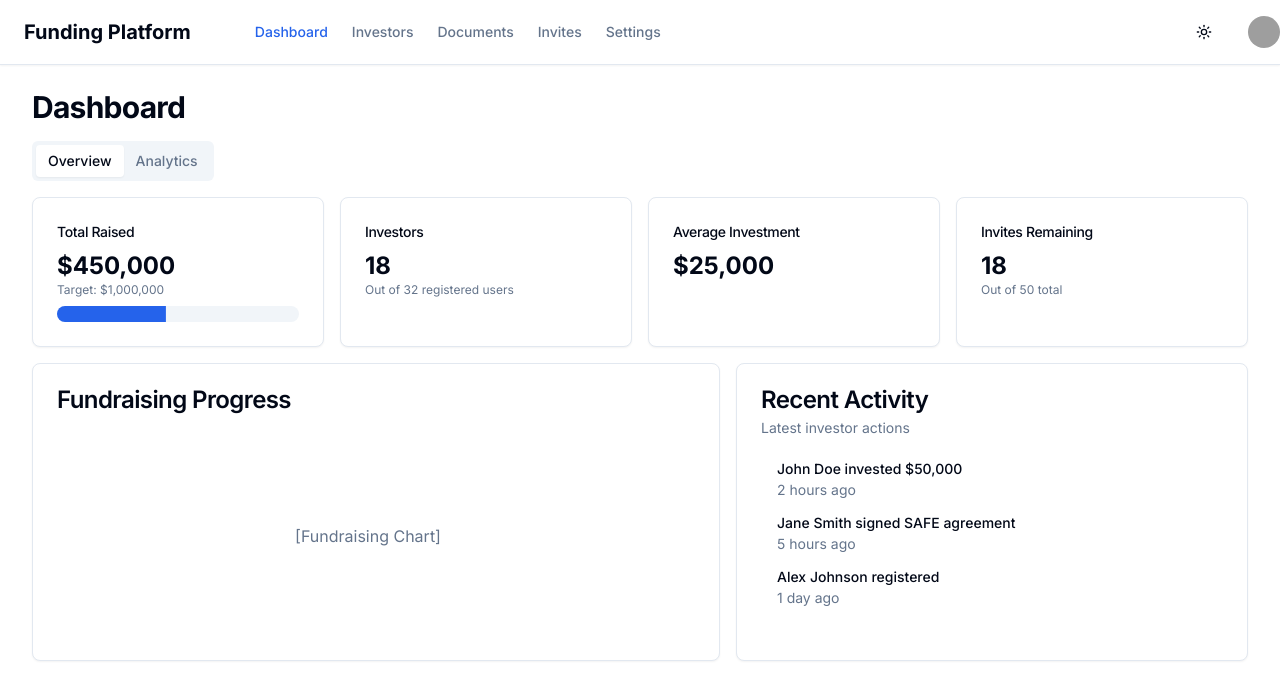
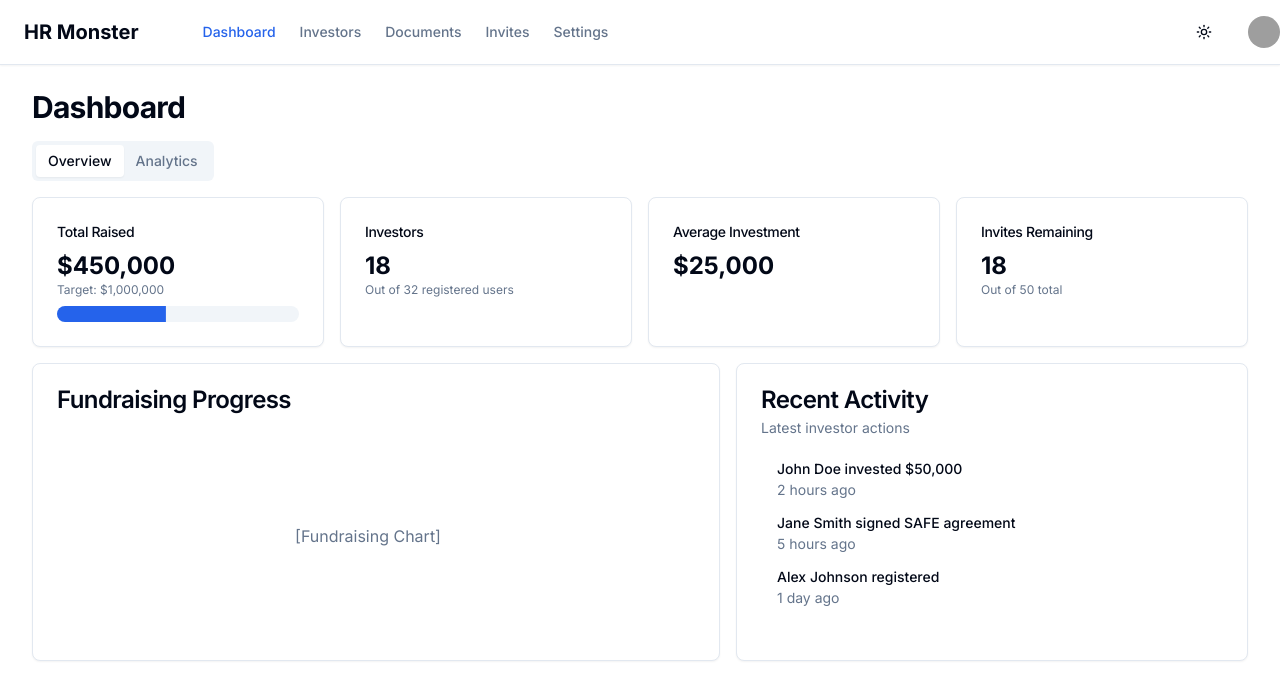
Before and after one commit to aijesseltoncapital/vercel_push, a Next.js app: page /admin/dashboard in a window 1280 px wide. Shown: the top 700 px of the page. Built offline with nearby package versions, Linux system fonts and the light colour scheme; sample sign-in values are in the browser's storage; grey boxes are pictures that could not be loaded.

Commit message:
Update site-header.tsx

```diff
--- a/components/site-header.tsx
+++ b/components/site-header.tsx
@@ -8,7 +8,7 @@ export function SiteHeader() {
     <header className="sticky top-0 z-50 w-full border-b bg-background shadow-sm">
       <div className="container flex h-16 items-center">
         <Link href="/" className="font-bold text-xl mr-8 ml-6">
-          Funding Platform
+          HR Monster
         </Link>
         <MainNav className="mx-8" />
         <div className="ml-auto flex items-center space-x-6">
```
